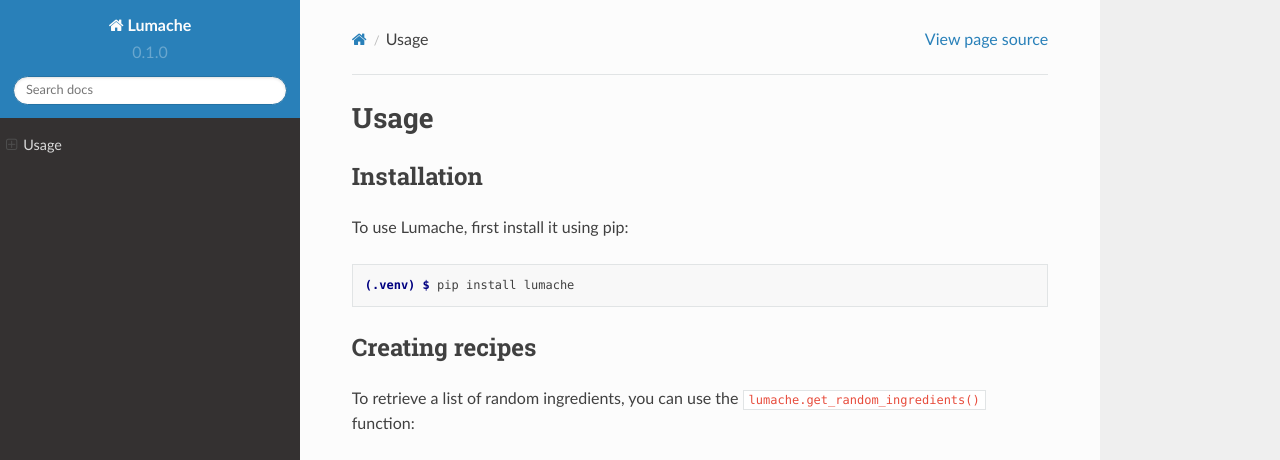
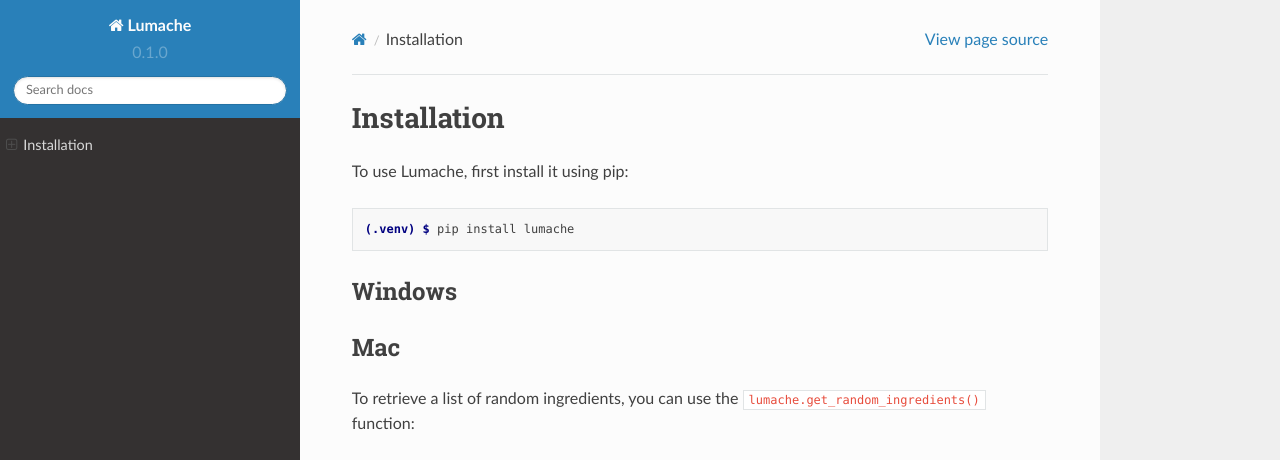
Before and after one commit to Henry-Copper/IEB-IntelliJ-Setup, a Sphinx documentation site: the page built from docs/source/usage.rst, in a window 1280 px wide and 1036 px high. Shown: the top 460 px of the window. Built offline with Sphinx 7.4.7 and the Read the Docs theme 2.0.0, drawn with Linux system fonts in a browser that asks for light colours; pages that are not in the unit, such as notebooks, are missing from menus; grey boxes are pictures that could not be loaded.

Commit message:
Update usage.rst

```diff
--- a/docs/source/usage.rst
+++ b/docs/source/usage.rst
@@ -1,10 +1,7 @@
-Usage
-=====
+Installation
+############
 
-.. _installation:
 
-Installation
-------------
 
 To use Lumache, first install it using pip:
 
@@ -12,7 +9,11 @@
 
    (.venv) $ pip install lumache
 
-Creating recipes
+Windows
+----------------
+
+
+Mac
 ----------------
 
 To retrieve a list of random ingredients,
```
